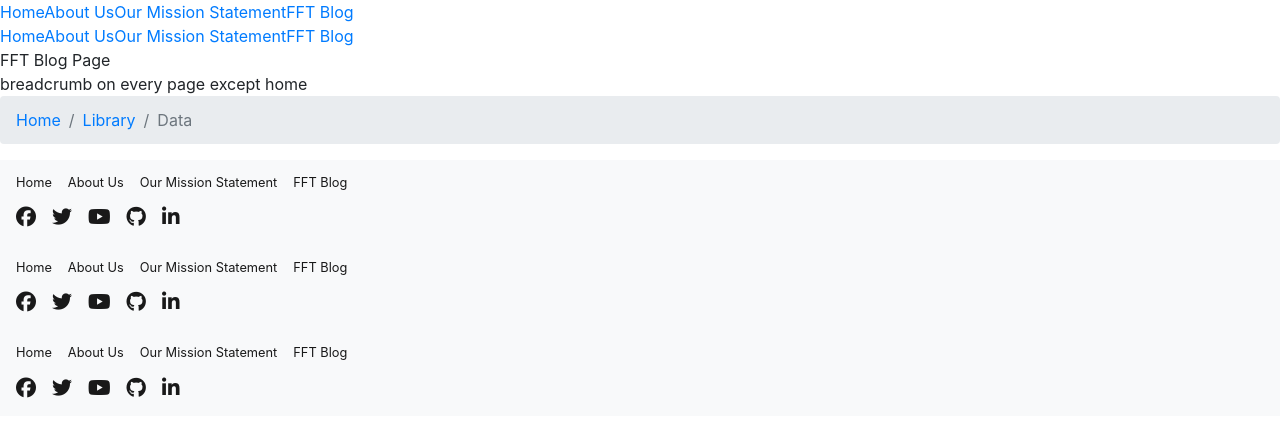
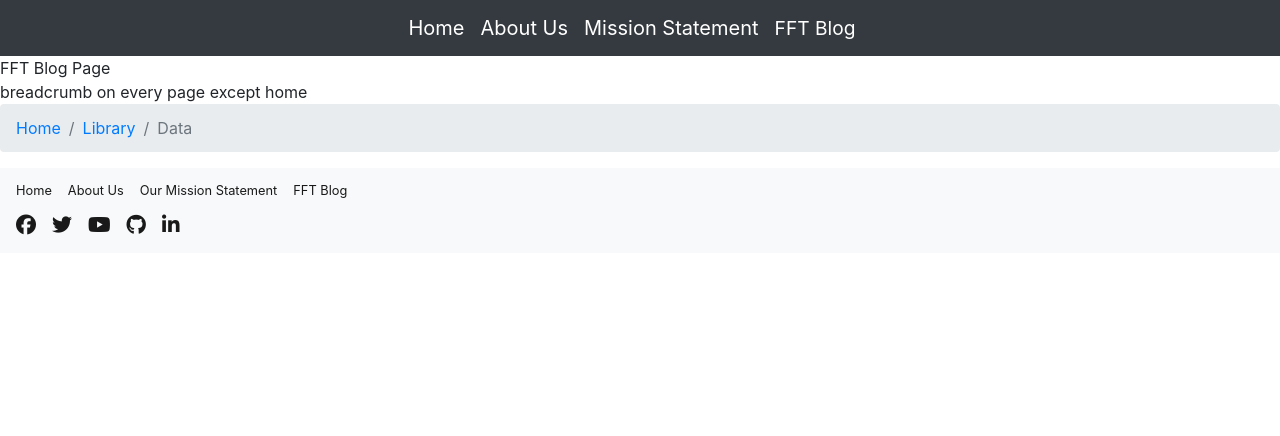
Before and after one commit to fftsquad/fft-website, a React (Create React App) app: page /blog in a window 1280 px wide. Shown: the top 436 px of the page. Built offline with nearby package versions, Linux system fonts and the light colour scheme.

Commit message:
Removed nav and footer components except app component

```diff
--- a/src/components/About.js
+++ b/src/components/About.js
@@ -1,12 +1,9 @@
 import React from "react";
-import Nav from "./Nav";
-import Footer from "./Footer";
 import { Breadcrumb} from "react-bootstrap";
 
 const About = () => {
   return (
     <div>
-      <Nav />
       <div className="about-us">About Us page</div>
       breadcrumb on every page except home
       <Breadcrumb>
@@ -16,7 +13,6 @@ const About = () => {
         </Breadcrumb.Item>
         <Breadcrumb.Item active>Data</Breadcrumb.Item>
       </Breadcrumb>
-      <Footer />
     </div>
   );
 };
--- a/src/components/Blog.js
+++ b/src/components/Blog.js
@@ -1,12 +1,9 @@
 import React from "react";
-import Nav from "./Nav";
-import Footer from "./Footer";
 import { Breadcrumb } from "react-bootstrap";
 
 const Blog = () => {
   return (
     <div>
-      <Nav />
       <div className="blog">FFT Blog Page</div>
       breadcrumb on every page except home
       <Breadcrumb>
@@ -16,8 +13,6 @@ const Blog = () => {
         </Breadcrumb.Item>
         <Breadcrumb.Item active>Data</Breadcrumb.Item>
       </Breadcrumb>
-      <Footer />
-      <Footer />
     </div>
   );
 };
--- a/src/components/Footer.js
+++ b/src/components/Footer.js
@@ -1,5 +1,7 @@
 import React from 'react'
 import { Link } from 'react-router-dom'
+
+
  const Footer = () => {
   return (
     <div style={{background:'#000000'}} >
--- a/src/components/Mission.js
+++ b/src/components/Mission.js
@@ -1,12 +1,9 @@
 import React from 'react';
-import Nav from "./Nav";
-import Footer from "./Footer";
 import { Breadcrumb } from "react-bootstrap";
 
 const Mission = () => {
     return (
       <div>
-        <Nav />
         <div className="mission">FFT Mission Statement</div>
         breadcrumb on every page except home
         <Breadcrumb>
@@ -16,8 +13,6 @@ const Mission = () => {
           </Breadcrumb.Item>
           <Breadcrumb.Item active>Data</Breadcrumb.Item>
         </Breadcrumb>
-        <Footer />
-        <Footer />
       </div>
     );
 }
--- a/src/components/Nav.js
+++ b/src/components/Nav.js
@@ -1,15 +1,43 @@
 import React from "react";
-import { Link } from 'react-router-dom'
+import { Link } from "react-router-dom";
 
 const Nav = () => {
   return (
-    <div>
-      <div className="nav-bar">
+    <div style={{ background: "#fff" }}>
+      <div
+        className="navbar navbar-dark bg-dark"
+        style={{
+          display: "flex",
+          justifyContent: "space-around",
+          flexDirection: "row",
+          alignItems: " flex-end"
+        }}
+      >
         <nav>
-          <Link to="/">Home</Link>
-          <Link to="/about">About Us</Link>
-          <Link to="/mission">Our Mission Statement</Link>
-          <Link to="/blog">FFT Blog</Link>
+          <Link style={{ fontSize: ".1.2rem" }} className="navbar-brand" to="/">
+            Home
+          </Link>
+          <Link
+            style={{ fontSize: ".1.2rem" }}
+            className="navbar-brand"
+            to="/about"
+          >
+            About Us
+          </Link>
+          <Link
+            style={{ fontSize: ".1.2rem" }}
+            className="navbar-brand"
+            to="/mission"
+          >
+            Mission Statement
+          </Link>
+          <Link
+            style={{ fontSize: "1.2rem" }}
+            className="navbar-brand"
+            to="/blog"
+          >
+            FFT Blog
+          </Link>
         </nav>
       </div>
     </div>
```
Also changed, not shown: src/components/Home.js (+0 -9 lines).
